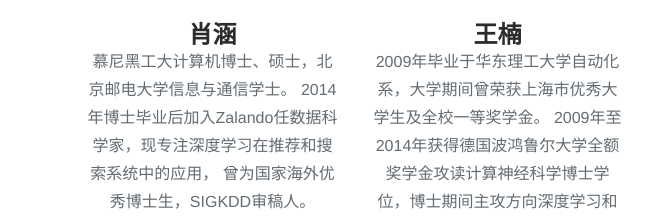
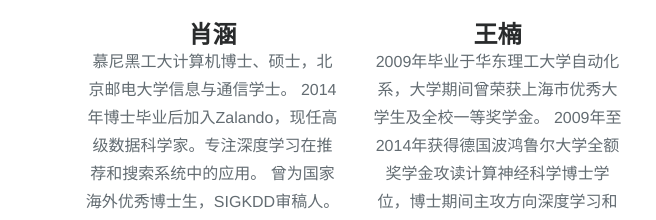
Before and after one commit to ai-chinade/ai-chinade.github.io, a plain HTML site: page index.html in a window 1280 px wide. Shown: the part 2108-2328 px from the top of the page, 0-656 px from the left. Drawn offline with Linux system fonts and the light colour scheme.

Commit message:
Update index.html

```diff
--- a/index.html
+++ b/index.html
@@ -185,7 +185,7 @@
                     <h4>肖涵</h4>
 
                     <p class="text-muted">慕尼黑工大计算机博士、硕士，北京邮电大学信息与通信学士。
-                        2014年博士毕业后加入Zalando任数据科学家，现专注深度学习在推荐和搜索系统中的应用，
+                        2014年博士毕业后加入Zalando，现任高级数据科学家。专注深度学习在推荐和搜索系统中的应用。
                         曾为国家海外优秀博士生，SIGKDD审稿人。</p>
                     <ul class="list-inline social-buttons">
                         <li class="list-inline-item">
```
